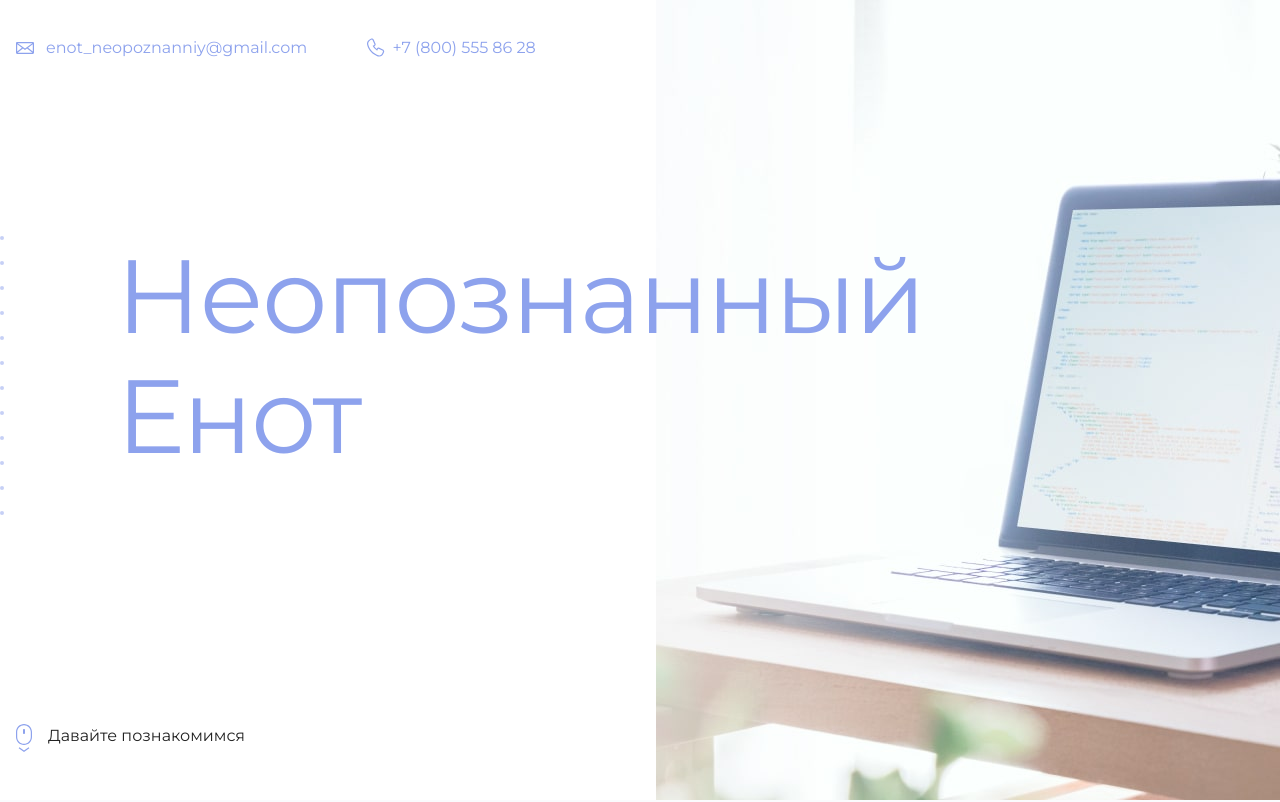
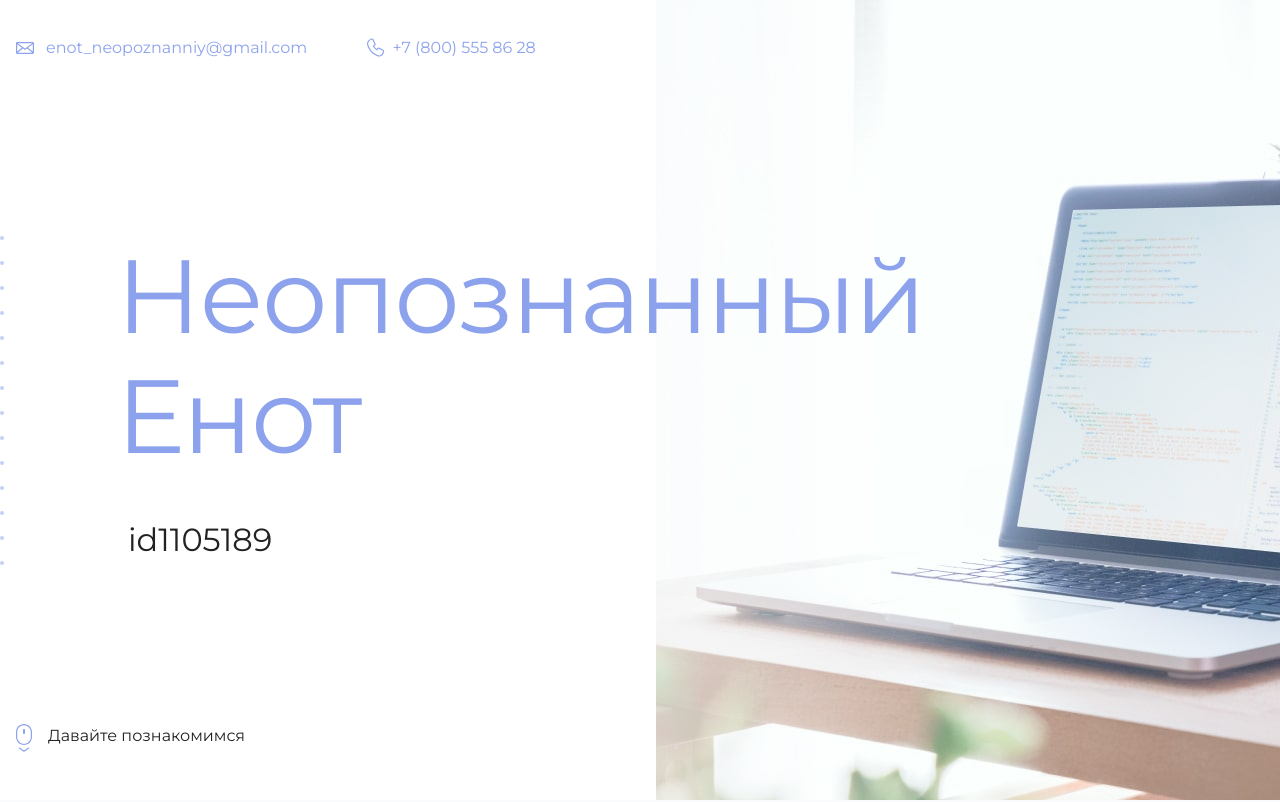
Before and after one commit to Allender45/html_home_work, a plain HTML site: page index.html in a window 1280 px wide. Shown: the top 802 px of the page. Drawn offline with Linux system fonts and the light colour scheme.

Commit message:
Update index.html

```diff
--- a/index.html
+++ b/index.html
@@ -19,7 +19,7 @@
       <section class="hero-image">
         <div class="container">
           <h1 class="heading">Неопознанный Енот</h1>
-          <p><!-- Тут ваш id на сайте Академии --></p>
+          <p>id1105189</p>
         </div>
       </section>
 
```
